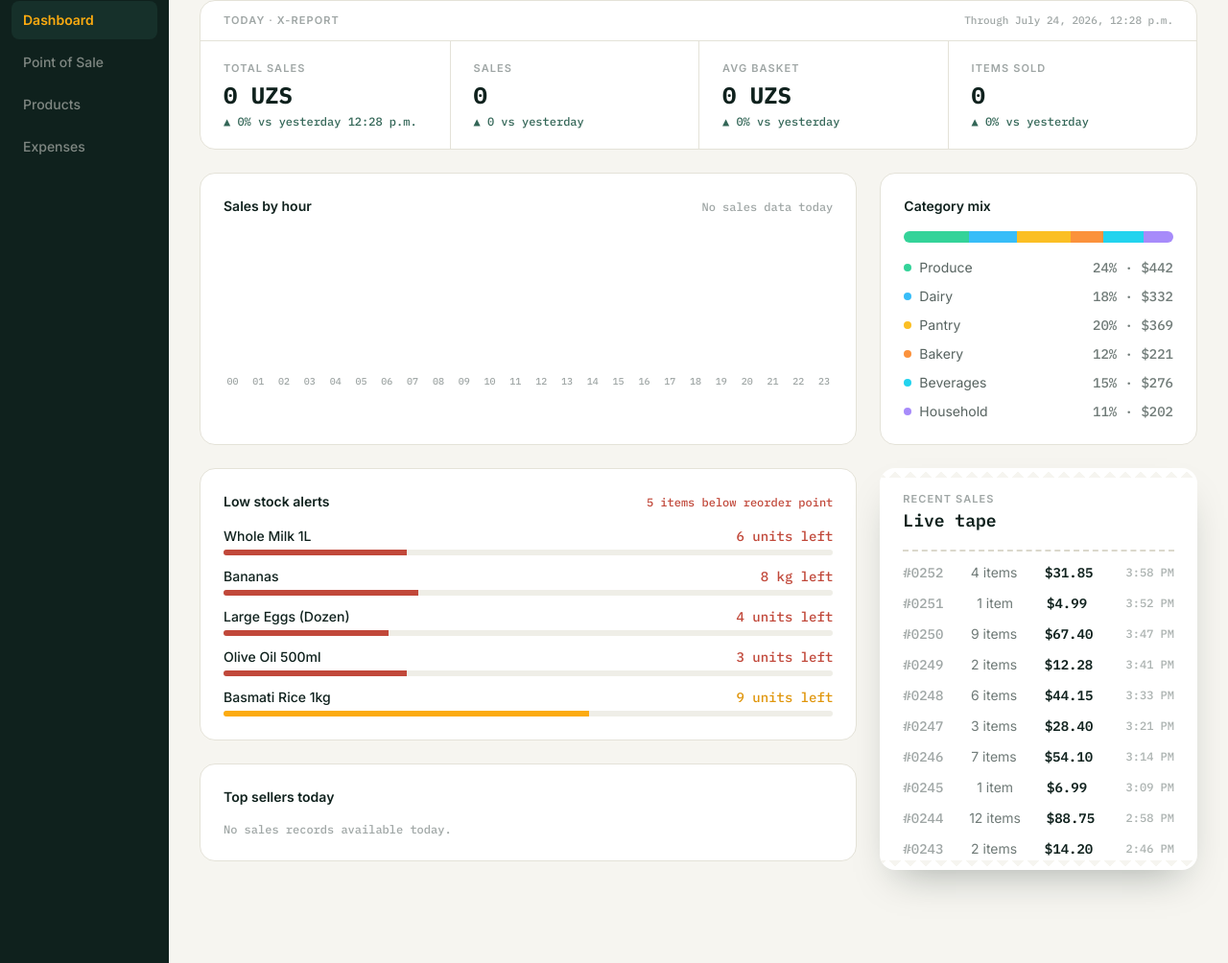
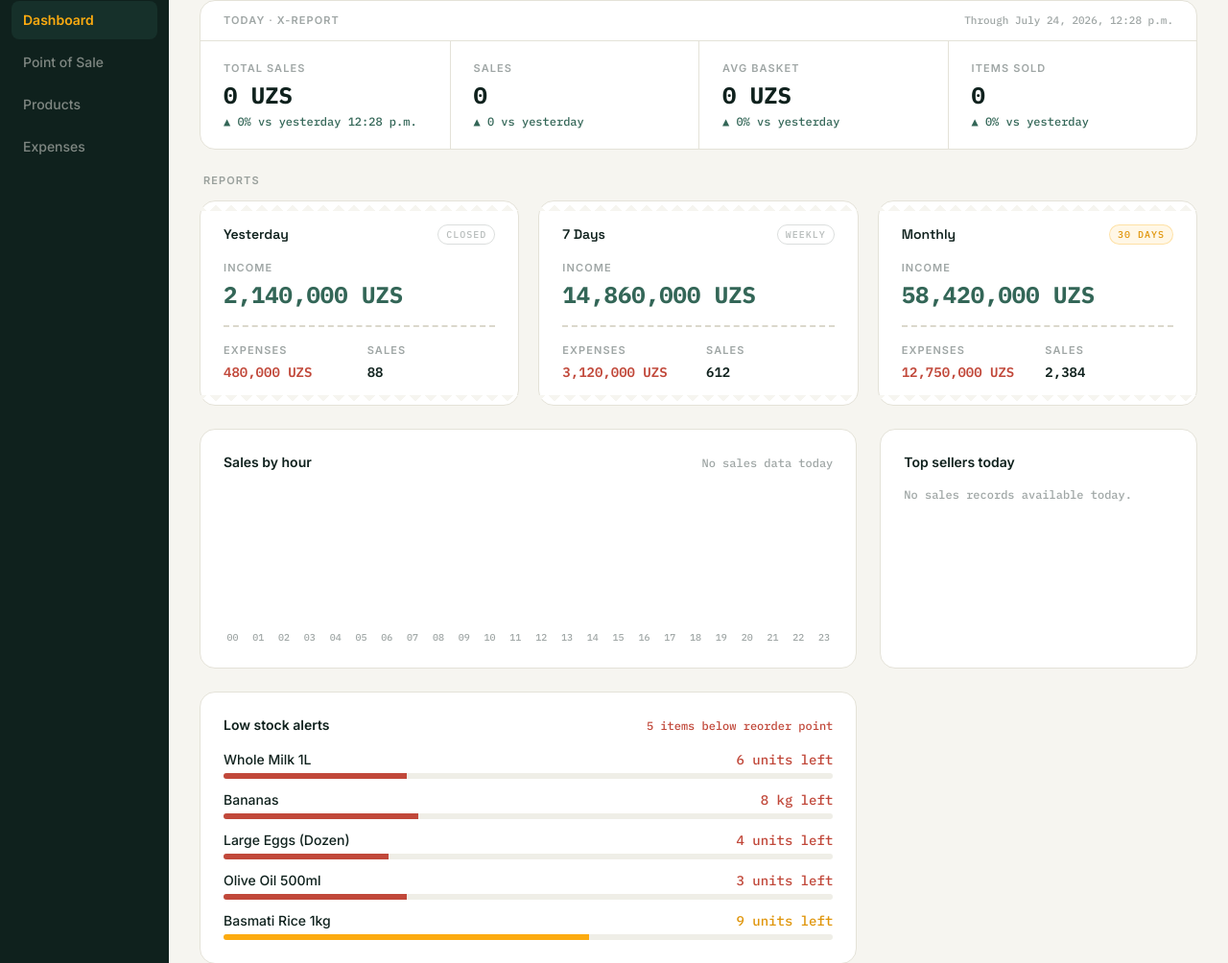
Before and after one commit to susmonali/zedpos, a Django app: page / in a window 1280 px wide. Shown: the part 94-1098 px from the top of the page at 96% size. Run offline with Django 5.2, Linux system fonts and the light colour scheme; data that the repository does not hold is empty; parts of the project's set-up code (start-up, migrations or seed data) failed here and were passed over; some libraries are stand-ins or nearby versions.

Commit message:
Update dashboard.html

```diff
--- a/templates/dashboard.html
+++ b/templates/dashboard.html
@@ -151,6 +151,83 @@
         </div>
       </div>
 
+          <!-- Period reports: Yesterday / 7 Days / Monthly, ticket-style panels -->
+      <div>
+        <p class="text-[11px] uppercase tracking-widest text-ink-900/40 font-semibold mb-3 px-1">Reports</p>
+        <div class="grid grid-cols-1 sm:grid-cols-3 gap-5">
+
+          <!-- Yesterday -->
+          <div class="ticket-notch bg-white border border-paper-200 rounded-2xl py-6">
+            <div class="px-6 flex items-center justify-between mb-4">
+              <p class="font-display text-sm font-semibold text-ink-900">Yesterday</p>
+              <span class="text-[10px] font-mono uppercase tracking-widest text-ink-900/30 border border-ink-900/15 rounded-full px-2 py-0.5">Closed</span>
+            </div>
+            <div class="px-6">
+              <p class="text-[11px] uppercase tracking-widest text-ink-900/40 font-semibold">Income</p>
+              <p class="font-mono text-2xl font-bold text-pine-600 mt-1">2,140,000 UZS</p>
+            </div>
+            <div class="dash-divider my-4 mx-6"></div>
+            <div class="px-6 grid grid-cols-2 gap-4">
+              <div>
+                <p class="text-[11px] uppercase tracking-widest text-ink-900/40 font-semibold">Expenses</p>
+                <p class="font-mono text-sm font-semibold text-rust-500 mt-1">480,000 UZS</p>
+              </div>
+              <div>
+                <p class="text-[11px] uppercase tracking-widest text-ink-900/40 font-semibold">Sales</p>
+                <p class="font-mono text-sm font-semibold text-ink-900 mt-1">88</p>
+              </div>
+            </div>
+          </div>
+
+          <!-- 7 Days -->
+          <div class="ticket-notch bg-white border border-paper-200 rounded-2xl py-6">
+            <div class="px-6 flex items-center justify-between mb-4">
+              <p class="font-display text-sm font-semibold text-ink-900">7 Days</p>
+              <span class="text-[10px] font-mono uppercase tracking-widest text-ink-900/30 border border-ink-900/15 rounded-full px-2 py-0.5">Weekly</span>
+            </div>
+            <div class="px-6">
+              <p class="text-[11px] uppercase tracking-widest text-ink-900/40 font-semibold">Income</p>
+              <p class="font-mono text-2xl font-bold text-pine-600 mt-1">14,860,000 UZS</p>
+            </div>
+            <div class="dash-divider my-4 mx-6"></div>
+            <div class="px-6 grid grid-cols-2 gap-4">
+              <div>
+                <p class="text-[11px] uppercase tracking-widest text-ink-900/40 font-semibold">Expenses</p>
+                <p class="font-mono text-sm font-semibold text-rust-500 mt-1">3,120,000 UZS</p>
+              </div>
+              <div>
+                <p class="text-[11px] uppercase tracking-widest text-ink-900/40 font-semibold">Sales</p>
+                <p class="font-mono text-sm font-semibold text-ink-900 mt-1">612</p>
+              </div>
+            </div>
+          </div>
+
+          <!-- Monthly -->
+          <div class="ticket-notch bg-white border border-paper-200 rounded-2xl py-6">
+            <div class="px-6 flex items-center justify-between mb-4">
+              <p class="font-display text-sm font-semibold text-ink-900">Monthly</p>
+              <span class="text-[10px] font-mono uppercase tracking-widest text-brand-600 border border-brand-500/30 bg-brand-500/10 rounded-full px-2 py-0.5">30 days</span>
+            </div>
+            <div class="px-6">
+              <p class="text-[11px] uppercase tracking-widest text-ink-900/40 font-semibold">Income</p>
+              <p class="font-mono text-2xl font-bold text-pine-600 mt-1">58,420,000 UZS</p>
+            </div>
+            <div class="dash-divider my-4 mx-6"></div>
+            <div class="px-6 grid grid-cols-2 gap-4">
+              <div>
+                <p class="text-[11px] uppercase tracking-widest text-ink-900/40 font-semibold">Expenses</p>
+                <p class="font-mono text-sm font-semibold text-rust-500 mt-1">12,750,000 UZS</p>
+              </div>
+              <div>
+                <p class="text-[11px] uppercase tracking-widest text-ink-900/40 font-semibold">Sales</p>
+                <p class="font-mono text-sm font-semibold text-ink-900 mt-1">2,384</p>
+              </div>
+            </div>
+          </div>
+
+        </div>
+      </div>
+
       <!-- Sales by hour + Category mix -->
       <div class="grid grid-cols-1 lg:grid-cols-3 gap-6">
 
@@ -166,43 +243,11 @@
   <div id="chart-tooltip" class="absolute pointer-events-none opacity-0 bg-slate-900 text-white text-xs font-mono py-1 px-2 rounded shadow-md transition-opacity duration-150 -translate-x-1/2 -translate-y-full z-10"></div>
 </div>
         <!-- Category mix -->
-        <div class="bg-white border border-paper-200 rounded-2xl p-6">
-          <p class="text-sm font-semibold text-ink-900 mb-4">Category mix</p>
-          <div class="flex w-full h-3 rounded-full overflow-hidden">
-            <div class="bg-emerald-400" style="width:24%"></div>
-            <div class="bg-sky-400" style="width:18%"></div>
-            <div class="bg-amber-400" style="width:20%"></div>
-            <div class="bg-orange-400" style="width:12%"></div>
-            <div class="bg-cyan-400" style="width:15%"></div>
-            <div class="bg-violet-400" style="width:11%"></div>
-          </div>
-          <ul class="mt-4 space-y-2.5">
-            <li class="flex items-center justify-between text-sm">
-              <span class="flex items-center gap-2 text-ink-900/70"><span class="w-2 h-2 rounded-full bg-emerald-400"></span>Produce</span>
-              <span class="font-mono text-ink-900/60">24% · $442</span>
-            </li>
-            <li class="flex items-center justify-between text-sm">
-              <span class="flex items-center gap-2 text-ink-900/70"><span class="w-2 h-2 rounded-full bg-sky-400"></span>Dairy</span>
-              <span class="font-mono text-ink-900/60">18% · $332</span>
-            </li>
-            <li class="flex items-center justify-between text-sm">
-              <span class="flex items-center gap-2 text-ink-900/70"><span class="w-2 h-2 rounded-full bg-amber-400"></span>Pantry</span>
-              <span class="font-mono text-ink-900/60">20% · $369</span>
-            </li>
-            <li class="flex items-center justify-between text-sm">
-              <span class="flex items-center gap-2 text-ink-900/70"><span class="w-2 h-2 rounded-full bg-orange-400"></span>Bakery</span>
-              <span class="font-mono text-ink-900/60">12% · $221</span>
-            </li>
-            <li class="flex items-center justify-between text-sm">
-              <span class="flex items-center gap-2 text-ink-900/70"><span class="w-2 h-2 rounded-full bg-cyan-400"></span>Beverages</span>
-              <span class="font-mono text-ink-900/60">15% · $276</span>
-            </li>
-            <li class="flex items-center justify-between text-sm">
-              <span class="flex items-center gap-2 text-ink-900/70"><span class="w-2 h-2 rounded-full bg-violet-400"></span>Household</span>
-              <span class="font-mono text-ink-900/60">11% · $202</span>
-            </li>
-          </ul>
-        </div>
+          <div class="bg-white border border-paper-200 rounded-2xl p-6">
+  <p class="text-sm font-semibold text-ink-900 mb-4">Top sellers today</p>
+
+  <div id="top-sellers-container" class="space-y-3"></div>
+</div>
       </div>
 
       <!-- Low stock + Top sellers + Recent sales -->
@@ -255,87 +300,10 @@
             </div>
           </div>
 
-          <!-- Top sellers -->
-          <div class="bg-white border border-paper-200 rounded-2xl p-6">
-  <p class="text-sm font-semibold text-ink-900 mb-4">Top sellers today</p>
-
-  <div id="top-sellers-container" class="space-y-3"></div>
-</div>
-        </div>
-
-        <!-- Recent sales — printed as a running tape, echoing the POS receipt -->
-        <div class="bg-white rounded-2xl shadow-ticket ticket-notch flex flex-col overflow-hidden max-h-[29rem]">
-          <div class="px-6 pt-6 pb-4 shrink-0">
-            <p class="text-[11px] uppercase tracking-widest text-ink-900/40 font-semibold">Recent sales</p>
-            <p class="font-mono text-lg font-semibold text-ink-900">Live tape</p>
-          </div>
-          <div class="dash-divider mx-6"></div>
-          <div class="flex-1 overflow-y-auto px-6 py-3 space-y-3">
-            <div class="flex items-center justify-between text-sm">
-              <span class="font-mono text-ink-900/40">#0252</span>
-              <span class="text-ink-900/60">4 items</span>
-              <span class="font-mono font-semibold text-ink-900">$31.85</span>
-              <span class="font-mono text-xs text-ink-900/35 w-14 text-right">3:58 PM</span>
-            </div>
-            <div class="flex items-center justify-between text-sm">
-              <span class="font-mono text-ink-900/40">#0251</span>
-              <span class="text-ink-900/60">1 item</span>
-              <span class="font-mono font-semibold text-ink-900">$4.99</span>
-              <span class="font-mono text-xs text-ink-900/35 w-14 text-right">3:52 PM</span>
-            </div>
-            <div class="flex items-center justify-between text-sm">
-              <span class="font-mono text-ink-900/40">#0250</span>
-              <span class="text-ink-900/60">9 items</span>
-              <span class="font-mono font-semibold text-ink-900">$67.40</span>
-              <span class="font-mono text-xs text-ink-900/35 w-14 text-right">3:47 PM</span>
-            </div>
-            <div class="flex items-center justify-between text-sm">
-              <span class="font-mono text-ink-900/40">#0249</span>
-              <span class="text-ink-900/60">2 items</span>
-              <span class="font-mono font-semibold text-ink-900">$12.28</span>
-              <span class="font-mono text-xs text-ink-900/35 w-14 text-right">3:41 PM</span>
-            </div>
-            <div class="flex items-center justify-between text-sm">
-              <span class="font-mono text-ink-900/40">#0248</span>
-              <span class="text-ink-900/60">6 items</span>
-              <span class="font-mono font-semibold text-ink-900">$44.15</span>
-              <span class="font-mono text-xs text-ink-900/35 w-14 text-right">3:33 PM</span>
-            </div>
-            <div class="flex items-center justify-between text-sm">
-              <span class="font-mono text-ink-900/40">#0247</span>
-              <span class="text-ink-900/60">3 items</span>
-              <span class="font-mono font-semibold text-ink-900">$28.40</span>
-              <span class="font-mono text-xs text-ink-900/35 w-14 text-right">3:21 PM</span>
-            </div>
-            <div class="flex items-center justify-between text-sm">
-              <span class="font-mono text-ink-900/40">#0246</span>
-              <span class="text-ink-900/60">7 items</span>
-              <span class="font-mono font-semibold text-ink-900">$54.10</span>
-              <span class="font-mono text-xs text-ink-900/35 w-14 text-right">3:14 PM</span>
-            </div>
-            <div class="flex items-center justify-between text-sm">
-              <span class="font-mono text-ink-900/40">#0245</span>
-              <span class="text-ink-900/60">1 item</span>
-              <span class="font-mono font-semibold text-ink-900">$6.99</span>
-              <span class="font-mono text-xs text-ink-900/35 w-14 text-right">3:09 PM</span>
-            </div>
-            <div class="flex items-center justify-between text-sm">
-              <span class="font-mono text-ink-900/40">#0244</span>
-              <span class="text-ink-900/60">12 items</span>
-              <span class="font-mono font-semibold text-ink-900">$88.75</span>
-              <span class="font-mono text-xs text-ink-900/35 w-14 text-right">2:58 PM</span>
-            </div>
-            <div class="flex items-center justify-between text-sm">
-              <span class="font-mono text-ink-900/40">#0243</span>
-              <span class="text-ink-900/60">2 items</span>
-              <span class="font-mono font-semibold text-ink-900">$14.20</span>
-              <span class="font-mono text-xs text-ink-900/35 w-14 text-right">2:46 PM</span>
-            </div>
-          </div>
-        </div>
       </div>
 
     </div>
+
   </div>
 </div>
 
@@ -348,6 +316,7 @@
   updateClock();
   setInterval(updateClock, 1000);
 </script>
+
 <script>
   const hourlyData = [
     {% for item in sales_by_hour %}
```
